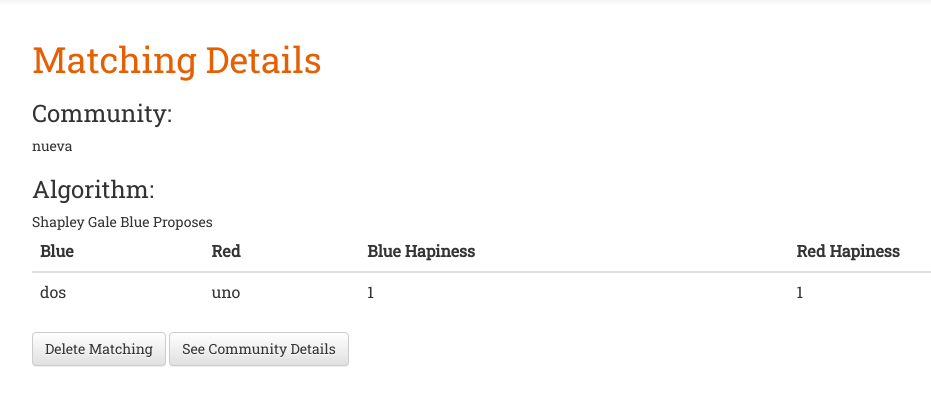
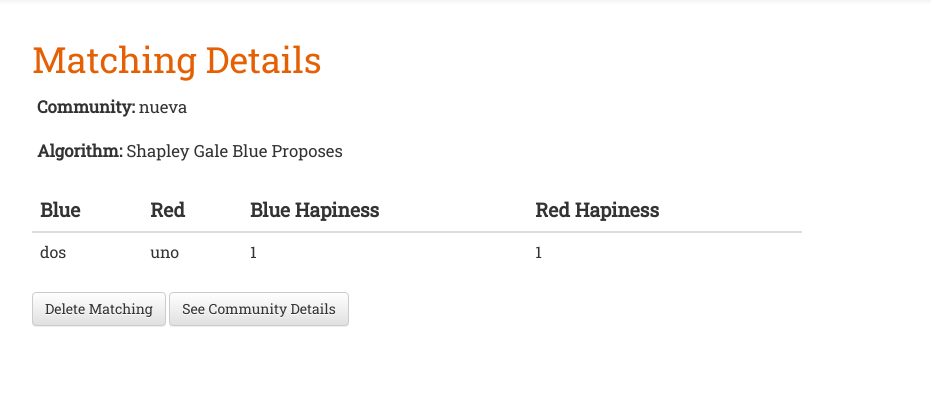
Before and after one commit to lmarianarp19/myMatchingApp, a Django app: page /match/44/ in a window 1280 px wide. Shown: the part 52-458 px from the top of the page, without its empty margins (23-954 px from the left). Run offline with Django 3.2, Linux system fonts and the light colour scheme; data comes from the database, SQL or seed files in the repository; both versions use the stored data as it was after the commit; some libraries are stand-ins or nearby versions.

Commit message:
style changes, table sizes

```diff
--- a/myMatchingApp/match/static/css/match.css
+++ b/myMatchingApp/match/static/css/match.css
@@ -37,6 +37,7 @@ body {
 
 #title-home {
   text-align: center;
+  padding: 20px;
 }
 
 .col-title {
@@ -48,3 +49,18 @@ body {
 .table-container {
   padding-top: 10px;
 }
+
+.title-form {
+  text-align: center;
+  padding-bottom: 20px;
+}
+
+.details {
+  padding-left: 40px;
+  padding-top: 20px;
+}
+
+.matching-details {
+  font-size: 1.2em;
+  padding: 5px;
+}
--- a/myMatchingApp/match/templates/match/community_form.html
+++ b/myMatchingApp/match/templates/match/community_form.html
@@ -3,11 +3,11 @@
 {% load crispy_forms_tags %}
 
 {% block content %}
-
+<h1 class="title-form"> Create Community </h1>
 <div class="container">
   <div class="row" >
     <div class="col-md-4 col-md-offset-4">
-      <h1> Create Community </h1>
+
       <form action="" method="post">
         {% csrf_token %}
         <table>
--- a/myMatchingApp/match/templates/match/community_list.html
+++ b/myMatchingApp/match/templates/match/community_list.html
@@ -1,6 +1,8 @@
 {% extends 'match/base.html' %}
 
 {% block content %}
+<div class="row" >
+  <div class="col-md-10 ">
     <h1>Community List</h1>
     <div class='table-container'>
 
@@ -24,4 +26,6 @@
         </tbody>
       </table>
     </div>
+  </div>
+</div>
 {% endblock %}
--- a/myMatchingApp/match/templates/match/home.html
+++ b/myMatchingApp/match/templates/match/home.html
@@ -18,8 +18,8 @@
     <div class="col-md-8">
       <div class="panel panel-default">
         <div class="panel-body">
-          <p>Welcome. In this page you can implemate the Shapley-Gale algorithm and create a match! </p>
-          <p> Let's say that there is a community with Blue and Red members that needs to be match. We can do this implementing Shapley Gale algorithm. For this, Red members needs to rank Blue members from 1 to n where n is the number of couple that we are going to create and Blue members need to do the same. The result will be an stable match. What that means? An stable match is where there is not two people would rather be matched together over their current assignment. </p>
+          <p>Welcome! In this app you can implemate the Shapley-Gale Algorithm in order to create a match between two groups. </p>
+          <p> In order to create a match, you need to create a community and fix the number of couples in the community. Let's say that there is a community with Blue and Red members that needs to be match. We can do this implementing Shapley Gale algorithm. For this, Red members needs to rank Blue members from 1 to n where n is the number of couple that we are going to create and Blue members need to do the same. The result will be an stable match. What that means? An stable match is where there is not two people would rather be matched together over their current assignment. </p>
           <p> To start, create a need community, then add red and blue members to it and then ask for the blue and red members to rank each other. Decide who is going to propose and then you will hacve your match. Enjoy!</p>
         </div>
       </div>
--- a/myMatchingApp/match/templates/match/matching_details.html
+++ b/myMatchingApp/match/templates/match/matching_details.html
@@ -2,15 +2,18 @@
 
 {% block content %}
 <h1> Matching Details </h1>
-<h3> Community: </h1> {{matching.community }}
-  <h3> Algorithm: </h3> {{matching.algorithm}}
-  <table class="table">
+<p class="matching-details"><b> Community: </b> {{matching.community }}</p>
+<p class="matching-details"><b> Algorithm: </b> {{matching.algorithm}}</p>
+<div class="row" >
+  <div class="col-md-8 ">
+    <div class='table-container'>
+      <table class="table table-hover">
         <thead>
           <tr>
-        <th scope="col">Blue</th>
-        <th scope="col">Red</th>
-        <th scope="col">Blue Hapiness</th>
-        <th scope="col">Red Hapiness</th>
+            <th class ="col-title" scope="col">Blue</th>
+            <th class ="col-title" scope="col">Red</th>
+            <th class ="col-title" scope="col">Blue Hapiness</th>
+            <th class ="col-title" scope="col">Red Hapiness</th>
           </tr>
         </thead>
         <tbody>
@@ -25,4 +28,7 @@
       </table>
       <a class="btn btn-default" href="{% url 'matching_delete' matching.pk%}" >Delete Matching</a>
       <a class="btn btn-default" href="{% url 'community_details' community.pk%}" >See Community Details</a>
+    </div>
+  </div>
+</div>
 {% endblock %}
--- a/myMatchingApp/match/templates/match/new_graph.html
+++ b/myMatchingApp/match/templates/match/new_graph.html
@@ -40,9 +40,11 @@ var chartOptions = {
     }
   },
   legend: {
-    position: 'left'
+    position: 'right',
   }
 };
+
+
 
 
 
--- a/myMatchingApp/match/views.py
+++ b/myMatchingApp/match/views.py
@@ -576,7 +576,7 @@ def make_graphs(request, pk):
         pairs = Pairing.objects.filter(matching = match)
         algorithm = match.algorithm
         one_match['label'] = algorithm
-        one_match['pointRadius'] = 6
+        one_match['pointRadius'] = 4
         one_match['pointBorderWidth']= 6
         # one_match['pointBorderColor' ]=  "rgba(200,0,0,0.6)"
         if algorithm == 'Shapley Gale Blue Proposes':
```
Also changed, not shown: myMatchingApp/match/templates/match/blue_details.html (+18 -2 lines), myMatchingApp/match/templates/match/matching_compare.html (+9 -3 lines), myMatchingApp/match/templates/match/matching_confirm_delete.html (+13 -10 lines), myMatchingApp/match/templates/match/new_blue.html (+11 -3 lines), myMatchingApp/match/templates/match/new_matching.html (+10 -3 lines), myMatchingApp/match/templates/match/new_red.html (+11 -3 lines), myMatchingApp/match/templates/match/red_details.html (+16 -2 lines), myMatchingApp/db.sqlite3. Lines whose indentation alone changed are shown as unchanged.
